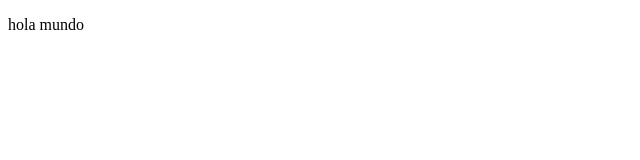
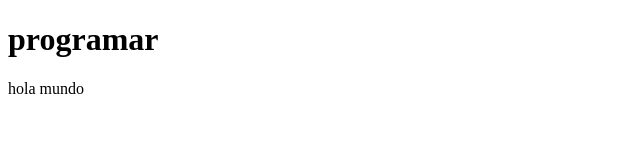
Before and after one commit to DanielMadri/primer-proyecto, a plain HTML site: page index.html in a window 1280 px wide. Shown: the whole page, without its empty margins (0-640 px from the left). Drawn offline with Linux system fonts and the light colour scheme.

Commit message:
voy a realizar otro cambio

```diff
--- a/index.html
+++ b/index.html
@@ -7,6 +7,7 @@
     <title>Hola Mundo</title>
 </head>
 <body>
+    <h1>programar</h1>
     <p>
         hola mundo
     </p>
```
